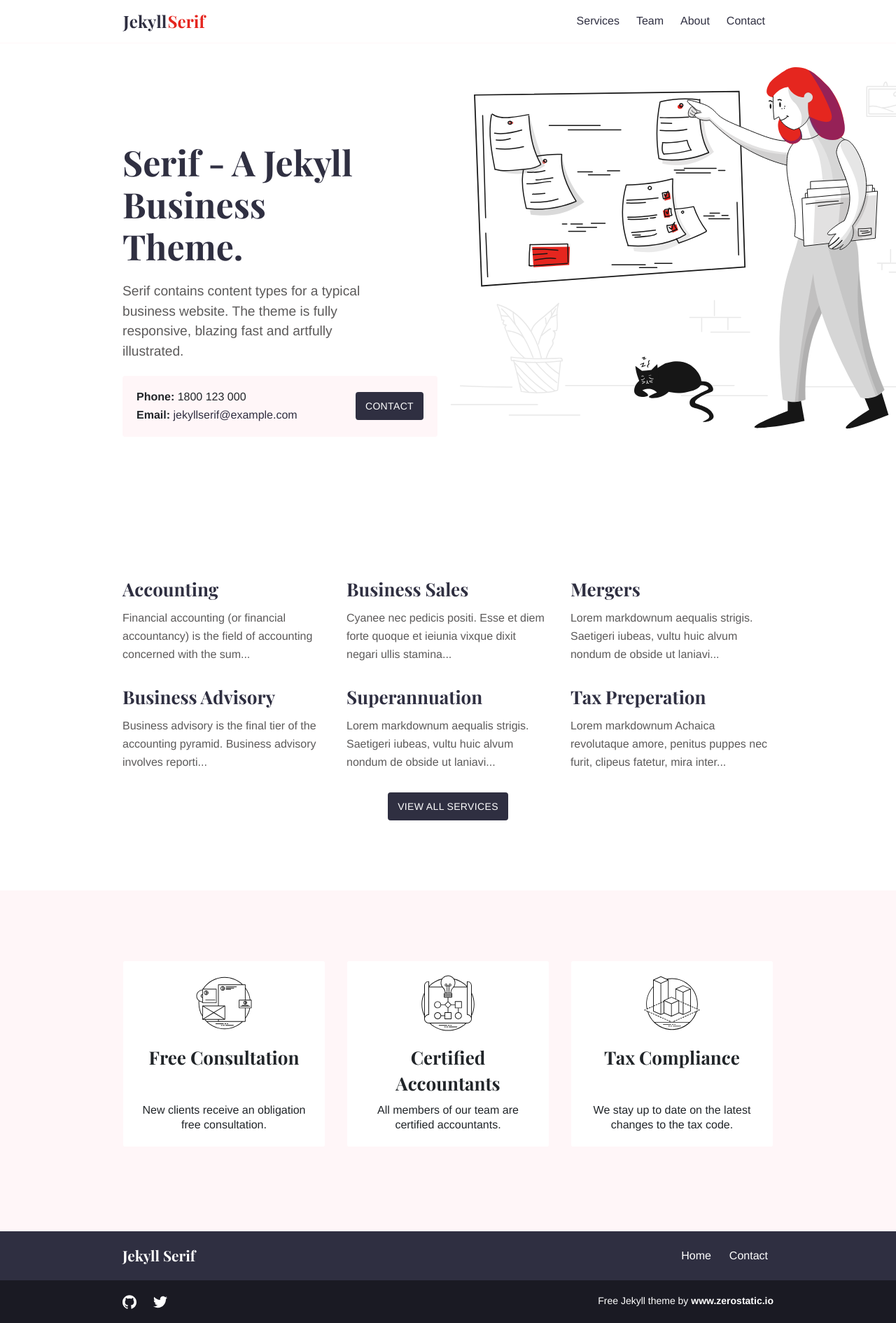
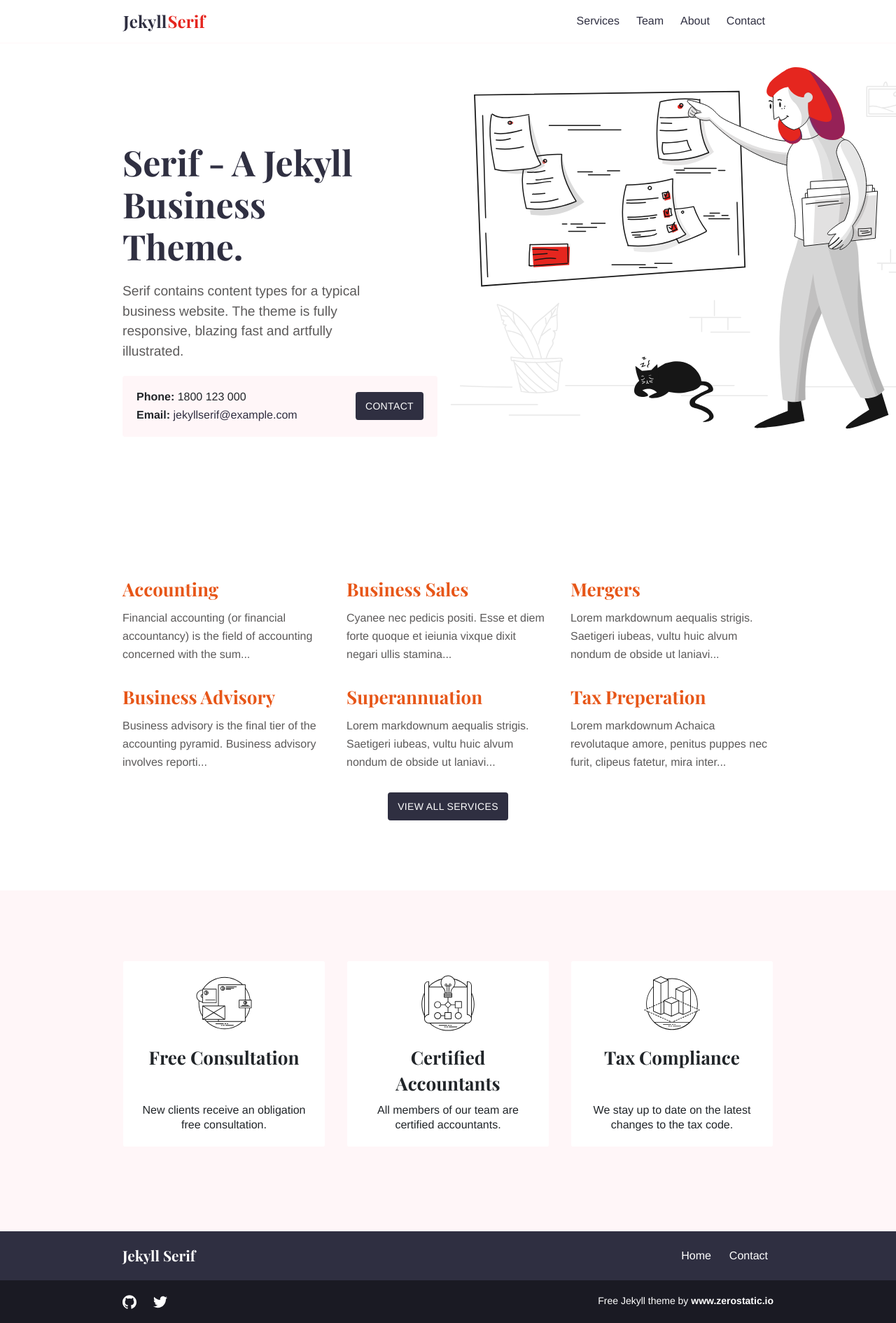
Before and after one commit to ilifuservices/ilifuservices.github.io, a Jekyll site: the page built from index.md, in a window 1280 px wide. Shown: the whole page at 70% size. Built offline with Jekyll 4.4.1, drawn with Linux system fonts in a browser that asks for light colours.

Commit message:
link colour primary to primary dark

```diff
--- a/assets/css/style.scss
+++ b/assets/css/style.scss
@@ -12,7 +12,7 @@ $white-offset: #fff6f8;
 $steel: #5c5a5a;
 
 // Links
-$link-color: $primary;
+$link-color: $primary-dark;
 $link-decoration: none;
 $link-hover-color: lighten($primary, 10%);
 $link-hover-decoration: underline;
```
